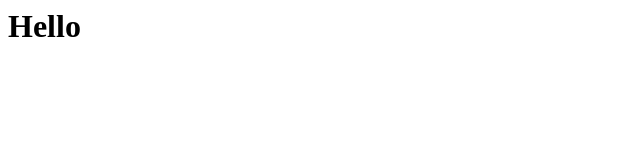
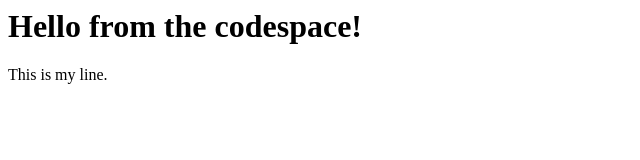
Before and after one commit to jeannehunter/skills-code-with-codespaces, a plain HTML site: page index.html in a window 1280 px wide. Shown: the whole page, without its empty margins (0-640 px from the left). Drawn offline with Linux system fonts and the light colour scheme.

Commit message:
Adding hello from the codespace!

```diff
--- a/index.html
+++ b/index.html
@@ -1,3 +1,4 @@
 <html>
-  <h1>Hello</h1>
+  <h1>Hello from the codespace!</h1>
+  <p>This is my line.</p>
 </html>
```
